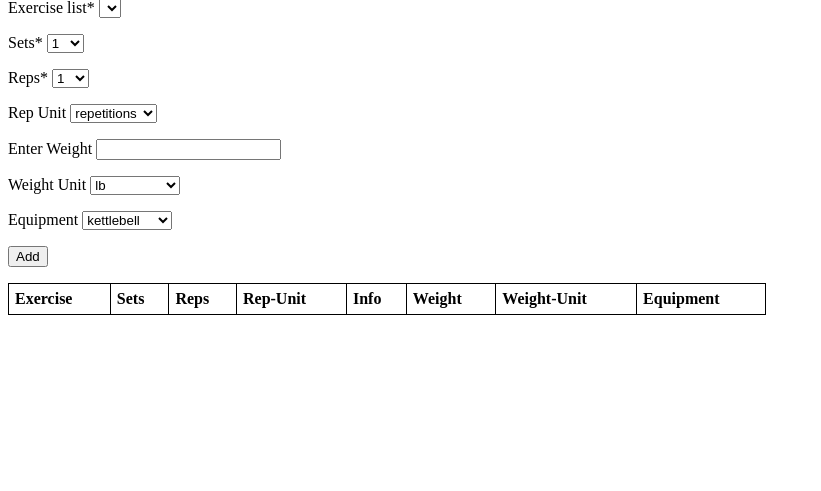
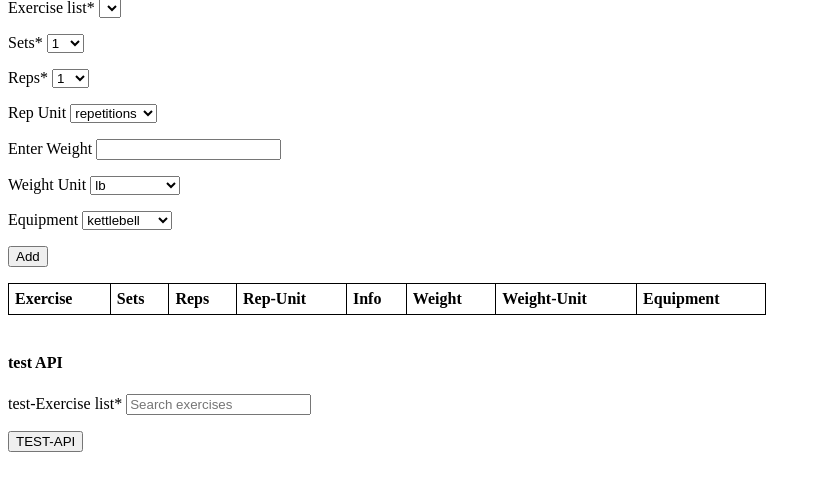
Before and after one commit to Jessica-chap/hb-final-project, a Flask app: page /create_workout in a window 1280 px wide. Shown: the part 271-762 px from the top of the page, without its empty margins (0-821 px from the left). Run offline with Flask 2, Linux system fonts and the light colour scheme; the visitor is signed in with stand-in values (Sample User, id 1); data comes from the database, SQL or seed files in the repository; data that the repository does not hold is empty.

Commit message:
First test api successfully pulling information!

```diff
--- a/server.py
+++ b/server.py
@@ -5,6 +5,7 @@ from model import connect_to_db
 from jinja2 import StrictUndefined
 from datetime import datetime
 import crud
+import requests
 import os
 
 
@@ -14,6 +15,9 @@ app.jinja_env.undefined = StrictUndefined
 
 API_KEY = os.environ['WGER_KEY']
 
+
+
+###        HANDLE USER ROUTES           ###
 
 @app.route('/')
 def homepage():
@@ -104,6 +108,9 @@ def show_user(user_id):
 
 
 
+####    WORKOUT CREATION ROUTES     ####
+
+
 @app.route('/create_workout')
 def new_workout_form():
     """Take user from personal page to page to start creating workout"""
@@ -168,20 +175,39 @@ def add_exercise_to_workout():
 # print('*'*20)
 # print('*'*20)
 
-@app.route('/create_exercise')
+@app.route('/api_exercise_req')
 def create_exercises_for_workout():
     """handle api request for exercise information"""
+    api_test_exercise_selection = request.form.get('api-test-exercise-selection')
+    ex_url = 'https://wger.de/api/v2/exercise/'
 
-    #make get request for exercises table information-
-    #exercise_name, exercise_info, and API key
+    payload = {'apikey': API_KEY,
+                'api_test_exercise_selection': api_test_exercise_selection}
 
-    #url = https://wger.de/api/v2/exercise/
+    response = requests.get(ex_url, params=payload)
+    data = response.json()
 
-    #add data returned from request to payload
-    # make request for a response that includes the url with
-        #params set in payload
-    #save the response data =
+    print('*'*20)
+    print(data)
+    print('*'*20)
+
+
+    return redirect('/create_workout')
+
+
+@app.route('/api_exercise_selection')
+def exercise_selection_for_workout():
+
     pass
+
+
+
+
+
+
+
+
+
 
 
 
--- a/templates/create_workout.html
+++ b/templates/create_workout.html
@@ -16,8 +16,7 @@
   <h2>Choose an exercise</h2>
   <h4>Required*</h4>
 
-    <form id= "exercise-form">
-
+  <form id= "exercise-form">
       <p id="add-exercise">
         <label>Exercise list*</label>
           <select id= "exercise_name" name="exercise_selection" required>
@@ -116,6 +115,30 @@
     </table>
 </section>
 
+<br>
+
+<h4>test API</h4>
+  <form id= "api-test-form">
+
+    <p id="api-test-add-exercise"
+        method="POST"
+        action="/api_exercise_selection">
+        <label>test-Exercise list*</label>
+          <input
+            type = "text"
+            placeholder="Search exercises"
+            name="api_exercise">
+    </p>
+    <p>
+      <form>
+        <button id="API-test-submit-exercise" type="submit" >TEST-API</button>
+      </form>
+    </p>
+  </form>
+
+
+
+
   <script src="/static/js/exerciseList.js"></script>
 
 
--- a/templates/user_profile.html
+++ b/templates/user_profile.html
@@ -7,7 +7,7 @@
 <h2>Future Navigation Bar (WIP)</h2>
 <div class ="navigation-bar">
   <ul>
-      <li><a href="/create_workout">Create a Workout</a></li>
+      <li><a href="/api_exercise_req">Create a Workout</a></li>
       <li><a href="/logout">Logout</a></li>
   </ul>
 </div>
```
